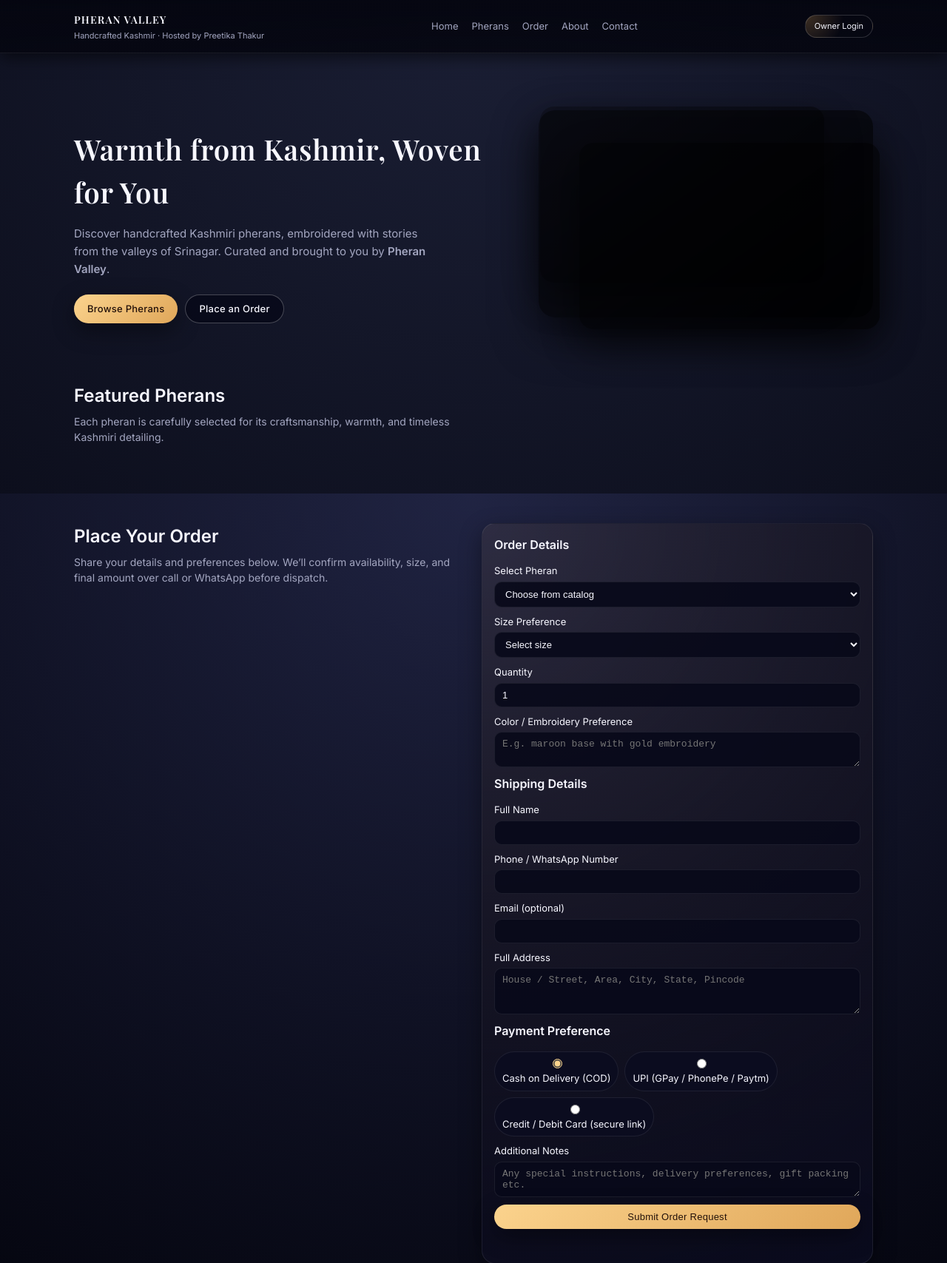
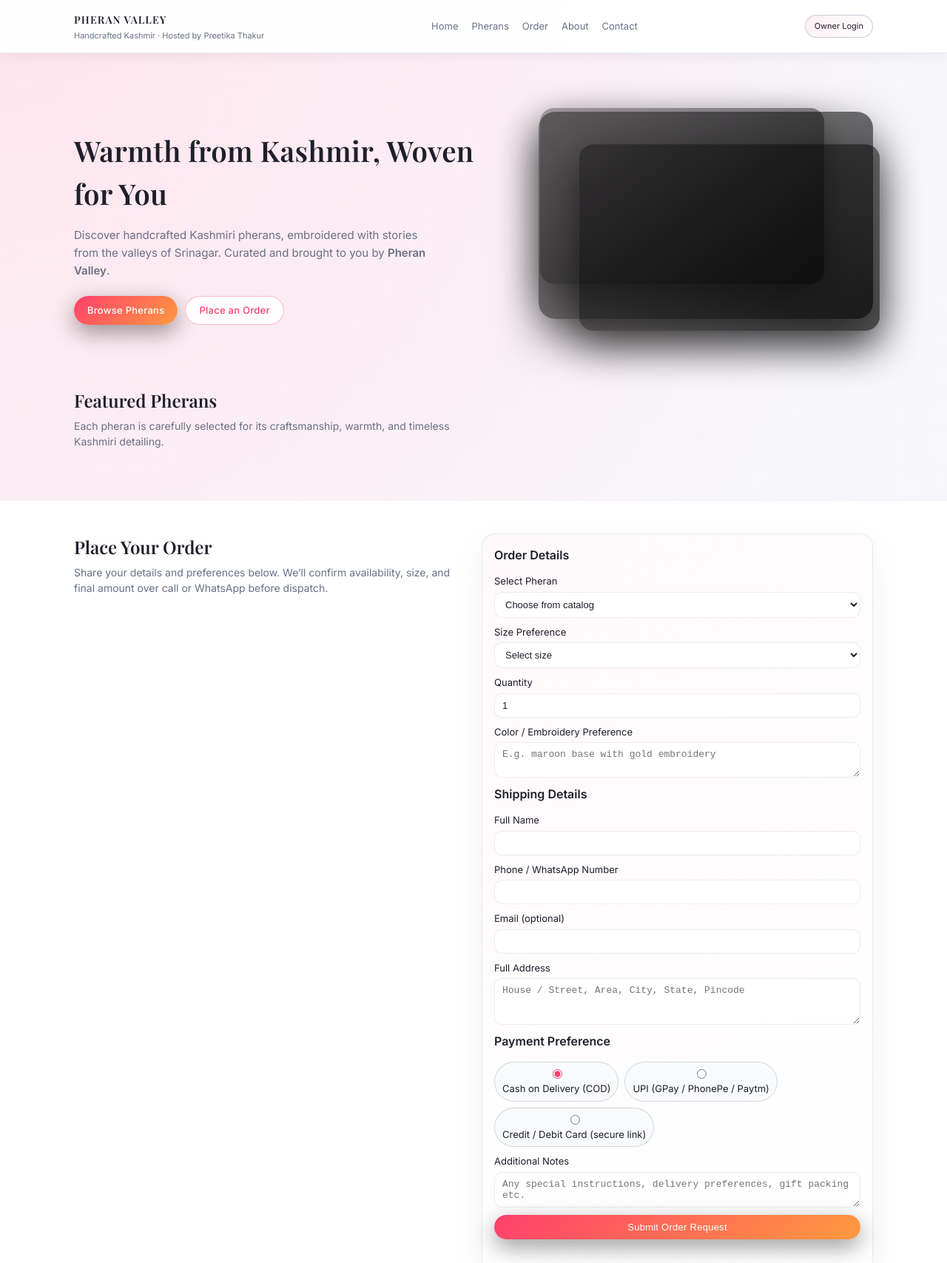
Before and after one commit to advpreetika-netizen/FirstRepo, a plain HTML site: page index.html in a window 1280 px wide. Shown: the top 1707 px of the page at 74% size. Drawn offline with nearby package versions, Linux system fonts and the light colour scheme; no server answers.

Commit message:
Add files via upload

```diff
--- a/styles.css
+++ b/styles.css
@@ -1,13 +1,13 @@
 :root {
-  --pv-bg: #050610;
-  --pv-bg-alt: #101322;
-  --pv-surface: #161827;
-  --pv-accent: #e0a75a;
-  --pv-accent-soft: rgba(224, 167, 90, 0.1);
-  --pv-text: #f7f7ff;
-  --pv-muted: #a3a6c0;
-  --pv-border: rgba(255, 255, 255, 0.08);
-  --pv-danger: #ff5c5c;
+  --pv-bg: #f7f7fb;
+  --pv-bg-alt: #ffffff;
+  --pv-surface: #ffffff;
+  --pv-accent: #ff3f6c; /* fashion pink similar to Myntra */
+  --pv-accent-soft: rgba(255, 63, 108, 0.08);
+  --pv-text: #1f1f2b;
+  --pv-muted: #6b6f85;
+  --pv-border: rgba(15, 23, 42, 0.08);
+  --pv-danger: #ff4b4b;
   --pv-radius-lg: 18px;
   --pv-radius-md: 12px;
   --pv-radius-sm: 999px;
@@ -26,7 +26,7 @@
 body {
   margin: 0;
   font-family: var(--pv-font-sans);
-  background: radial-gradient(circle at top, #1b1f35 0, #050610 55%, #010006 100%);
+  background: radial-gradient(circle at top left, #ffe4ed 0, #f7f7fb 45%, #f0f2ff 100%);
   color: var(--pv-text);
   -webkit-font-smoothing: antialiased;
   line-height: 1.5;
@@ -53,10 +53,10 @@ a {
   position: sticky;
   top: 0;
   z-index: 40;
-  backdrop-filter: blur(18px);
-  background: linear-gradient(to bottom, rgba(5, 6, 16, 0.96), rgba(5, 6, 16, 0.88));
-  border-bottom: 1px solid rgba(255, 255, 255, 0.08);
-  box-shadow: 0 6px 20px rgba(0, 0, 0, 0.55);
+  backdrop-filter: blur(12px);
+  background: rgba(255, 255, 255, 0.94);
+  border-bottom: 1px solid rgba(226, 232, 240, 0.9);
+  box-shadow: 0 4px 18px rgba(15, 23, 42, 0.06);
 }
 
 .pv-header-inner {
@@ -101,7 +101,7 @@ a {
   bottom: -3px;
   width: 0%;
   height: 2px;
-  background: linear-gradient(90deg, #fbd38d, #e0a75a);
+  background: linear-gradient(90deg, #ff3f6c, #ff9a3f);
   border-radius: 999px;
   transition: width 0.2s ease-out;
 }
@@ -118,8 +118,8 @@ a {
   font-size: 11px;
   padding: 6px 12px;
   border-radius: 999px;
-  border: 1px solid rgba(255, 255, 255, 0.16);
-  background: radial-gradient(circle at top left, rgba(224, 167, 90, 0.26), transparent 55%);
+  border: 1px solid rgba(148, 163, 184, 0.5);
+  background: radial-gradient(circle at top left, rgba(255, 63, 108, 0.09), rgba(255, 255, 255, 0.95));
   color: var(--pv-text);
   transition: background 0.18s ease-out, transform 0.18s ease-out, box-shadow 0.18s ease-out;
 }
@@ -130,7 +130,7 @@ a {
 }
 
 .pv-hero {
-  padding: 70px 0 40px;
+  padding: 72px 0 40px;
 }
 
 .pv-hero-inner {
@@ -143,7 +143,7 @@ a {
 .pv-hero-text h1 {
   font-size: clamp(2.4rem, 3vw, 3rem);
   font-family: var(--pv-font-display);
-  letter-spacing: 0.02em;
+  letter-spacing: 0.01em;
   margin-bottom: 12px;
 }
 
@@ -177,8 +177,8 @@ a {
 }
 
 .pv-btn-primary {
-  background: linear-gradient(135deg, #fbd38d, #e0a75a);
-  color: #23110a;
+  background: linear-gradient(135deg, #ff3f6c, #ff9a3f);
+  color: #ffffff;
   box-shadow: var(--pv-shadow-subtle);
 }
 
@@ -188,9 +188,9 @@ a {
 }
 
 .pv-btn-ghost {
-  color: var(--pv-text);
-  border: 1px solid rgba(255, 255, 255, 0.25);
-  background: rgba(5, 6, 22, 0.7);
+  color: var(--pv-accent);
+  border: 1px solid rgba(255, 63, 108, 0.35);
+  background: rgba(255, 255, 255, 0.9);
 }
 
 .pv-btn-ghost:hover {
@@ -251,11 +251,11 @@ a {
 }
 
 .pv-section {
-  padding: 40px 0;
+  padding: 44px 0;
 }
 
 .pv-section-alt {
-  background: radial-gradient(circle at top, rgba(39, 43, 80, 0.7), #050610);
+  background: #ffffff;
 }
 
 .pv-section-header {
@@ -265,6 +265,7 @@ a {
 .pv-section-header h2 {
   margin: 0 0 6px;
   font-size: 1.5rem;
+  font-family: var(--pv-font-display);
 }
 
 .pv-section-header p {
@@ -281,18 +282,18 @@ a {
 }
 
 .pv-card {
-  background: radial-gradient(circle at top left, rgba(224, 167, 90, 0.08), rgba(10, 11, 30, 0.98));
+  background: radial-gradient(circle at top left, rgba(255, 63, 108, 0.03), rgba(255, 255, 255, 0.98));
   border-radius: var(--pv-radius-lg);
   padding: 16px 16px 18px;
   border: 1px solid var(--pv-border);
-  box-shadow: var(--pv-shadow-subtle);
+  box-shadow: 0 18px 45px rgba(15, 23, 42, 0.06);
   transition: transform 0.18s ease-out, box-shadow 0.18s ease-out, border-color 0.18s ease-out;
 }
 
 .pv-card:hover {
   transform: translateY(-3px);
-  border-color: rgba(251, 211, 141, 0.45);
-  box-shadow: 0 18px 40px rgba(0, 0, 0, 0.7);
+  border-color: rgba(148, 163, 184, 0.85);
+  box-shadow: 0 18px 40px rgba(15, 23, 42, 0.12);
 }
 
 .pv-product-card-img {
@@ -300,7 +301,16 @@ a {
   overflow: hidden;
   margin-bottom: 10px;
   aspect-ratio: 4 / 5;
-  background: radial-gradient(circle at top, rgba(255, 255, 255, 0.08), rgba(15, 16, 35, 0.9));
+  background: radial-gradient(circle at top, rgba(248, 250, 252, 0.9), rgba(214, 226, 255, 0.9));
+  position: relative;
+}
+
+.pv-product-card-img img {
+  transition: transform 0.25s ease-out;
+}
+
+.pv-card:hover .pv-product-card-img img {
+  transform: scale(1.05);
 }
 
 .pv-product-card-body h3 {
@@ -324,15 +334,16 @@ a {
 
 .pv-price {
   font-weight: 600;
+  color: #111827;
 }
 
 .pv-tag-soft {
   font-size: 11px;
   padding: 4px 8px;
   border-radius: 999px;
-  background: rgba(18, 27, 56, 0.9);
-  border: 1px solid rgba(255, 255, 255, 0.1);
-  color: var(--pv-muted);
+  background: rgba(249, 250, 251, 0.95);
+  border: 1px solid rgba(209, 213, 219, 0.9);
+  color: #4b5563;
 }
 
 .pv-order-layout {
@@ -363,7 +374,7 @@ a {
 .pv-form input,
 .pv-form select,
 .pv-form textarea {
-  background: rgba(8, 9, 26, 0.9);
+  background: #ffffff;
   border-radius: 10px;
   border: 1px solid var(--pv-border);
   padding: 8px 10px;
@@ -393,12 +404,12 @@ a {
   font-size: 12px;
   padding: 6px 10px;
   border-radius: 999px;
-  background: rgba(12, 13, 32, 0.96);
-  border: 1px solid var(--pv-border);
+  background: #f9fafb;
+  border: 1px solid rgba(209, 213, 219, 0.9);
 }
 
 .pv-radio input {
-  accent-color: #fbd38d;
+  accent-color: #ff3f6c;
 }
 
 .pv-form-message {
@@ -462,9 +473,9 @@ a {
 }
 
 .pv-footer {
-  border-top: 1px solid rgba(255, 255, 255, 0.08);
+  border-top: 1px solid rgba(226, 232, 240, 0.9);
   padding: 14px 0 18px;
-  background: radial-gradient(circle at top, rgba(39, 43, 80, 0.7), #050610);
+  background: radial-gradient(circle at top, #ffe4ed 0, #ffffff 40%, #f9fafb 100%);
 }
 
 .pv-footer-inner {
@@ -477,7 +488,7 @@ a {
 }
 
 .pv-footer-inner strong {
-  color: #fbd38d;
+  color: #ff3f6c;
 }
 
 /* Admin page */
```
